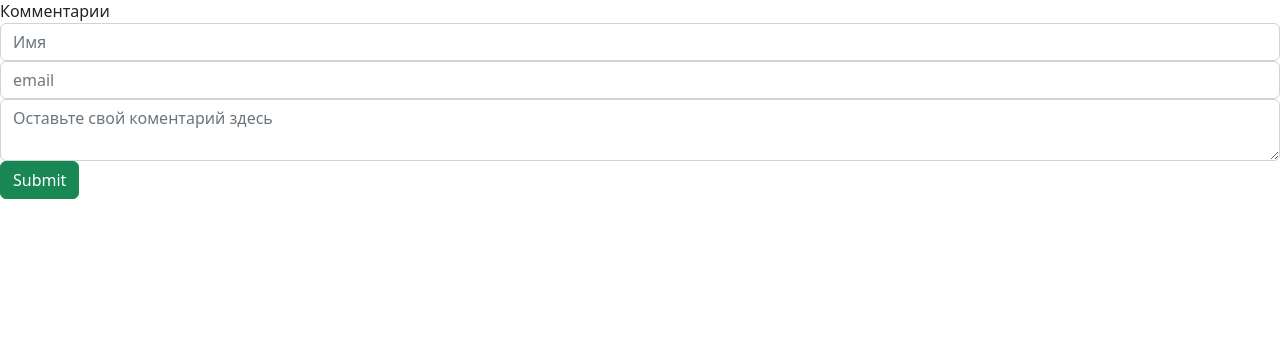
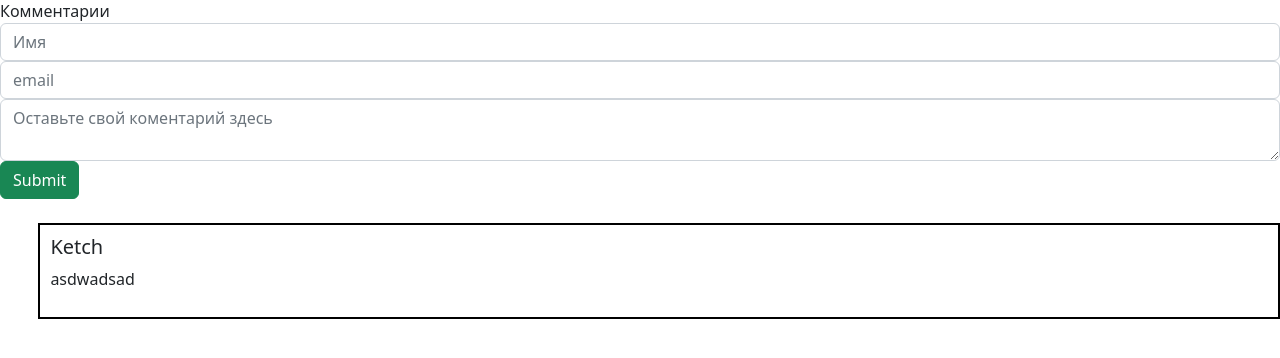
Before and after one commit to Desai-dread/Blog_Django, a Django app: page /1/ in a window 1280 px wide. Shown: the part 233-591 px from the top of the page. Run offline with Django 4.2, Linux system fonts and the light colour scheme; data comes from the database, SQL or seed files in the repository; both versions use the stored data as it was after the commit.

Commit message:
Свобода нам лишь только снится, только где эти сны, я закончил

```diff
--- a/blog/admin.py
+++ b/blog/admin.py
@@ -9,4 +9,4 @@ class PostAdmin(admin.ModelAdmin):
 
 @admin.register(Comments)
 class CommentsAdmin(admin.ModelAdmin):
-    list_display = ('name', 'post')
+    list_display = ('name', 'text_comment' ,'post')
--- a/blog/static/css/style.css
+++ b/blog/static/css/style.css
@@ -123,3 +123,17 @@ h4{
     resize:none;
     border:0;
     border-bottom:2px solid #bebed2}
+
+.comments_block{
+    border: 2px solid black;
+    margin-top: 3vh;
+    margin-left: 3vw;
+    display: flex;
+    flex-direction: column;
+}
+
+.comment{
+    padding: 10px;
+
+
+}
--- a/blog/views.py
+++ b/blog/views.py
@@ -1,7 +1,7 @@
 from django.shortcuts import render, redirect, redirect
 from django.views.generic.base import View
 from .models import Pin
-from .forms import PinForm
+from .forms import PinForm, CommentsForm
 
 
 class PostView(View):
@@ -16,10 +16,19 @@ class SoloPage(View):
         post = Pin.objects.get(id=pk)
         return render(request, 'blog/SoloPage.html', {'post': post})
 
+
+
 class AddComments(View):
     """Добавляем комментарии"""
     def post(self, request, pk):
-        return redirect('/')
+        form = CommentsForm(request.POST)
+        if form.is_valid():
+            comment = form.save(commit=False)
+            comment.post_id = pk
+            comment.save()
+        return redirect(f'/{pk}')
+
+
 
 
 def create(request):
--- a/templates/blog/SoloPage.html
+++ b/templates/blog/SoloPage.html
@@ -1,5 +1,5 @@
 {% extends 'blog/base.html' %}
-
+{% load static %}
 {% block content %}
 
 <main class="SoloPage">
@@ -22,4 +22,13 @@
   </form>
 </div>
 
+<div class="comments_block">
+  {% for comment in post.comments_set.all %}
+     <div class="comment">
+       <h5>{{ comment.name }}</h5>
+       <p>{{ comment.text_comment}}</p>
+     </div>
+  {% endfor %}
+</div>
+
 {% endblock%}
```
Also changed, not shown: blog/forms.py (+6 -1 lines), db.sqlite3.
